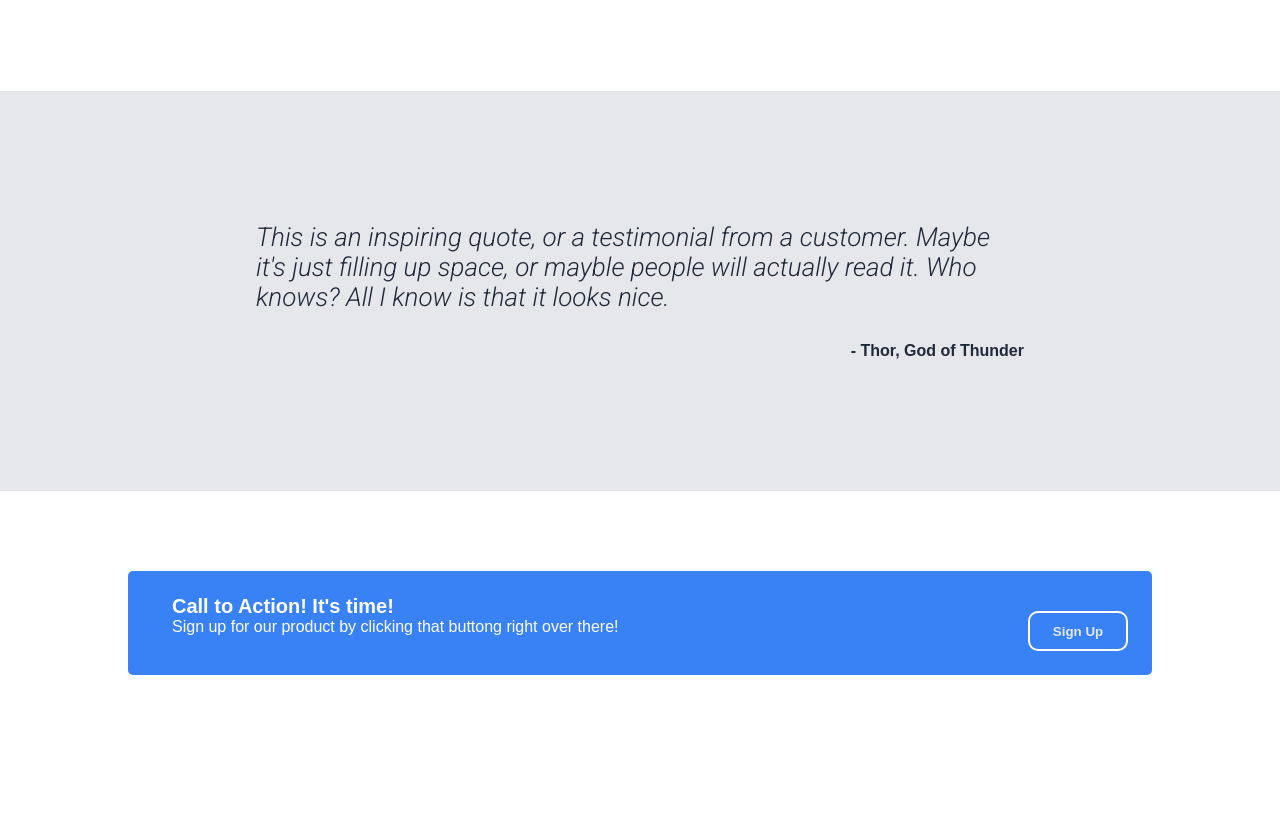
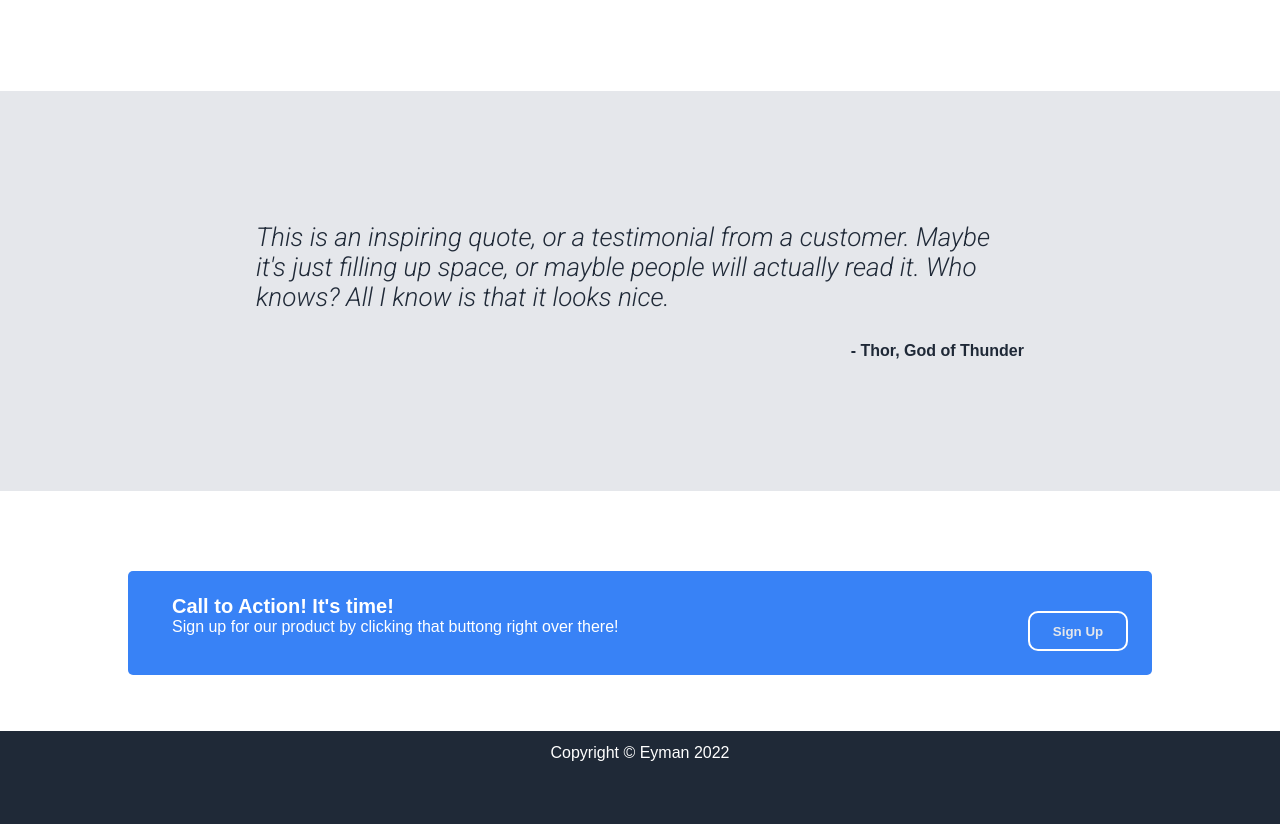
Before and after one commit to EymanEP/odin_Landing-Page, a plain HTML site: page index.html in a window 1280 px wide. Shown: the part 1027-1851 px from the top of the page. Before the commit the page ends 1758 px from the top, so only its background shows below. Drawn offline with Linux system fonts and the light colour scheme.

Commit message:
finished the project

```diff
--- a/index.css
+++ b/index.css
@@ -208,3 +208,11 @@ button:hover {
     max-width: 200px;
     margin-top: 2vh;
 }
+
+.spacer5 {
+    height: 10vh;
+    background-color: #1f2937;
+    color: white;
+    text-align: center;
+    padding-top: 1%;
+}
--- a/index.html
+++ b/index.html
@@ -83,6 +83,10 @@
             </div>
         </div>
     </spacer>
+
+    <spacer>
+        <p class="spacer5">Copyright © Eyman 2022</p>
+    </spacer>
 </body>
 
 </html>
```
